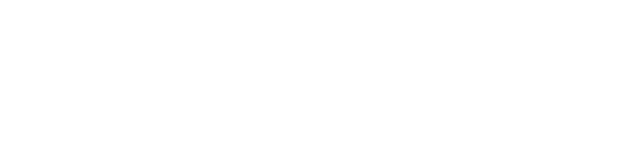
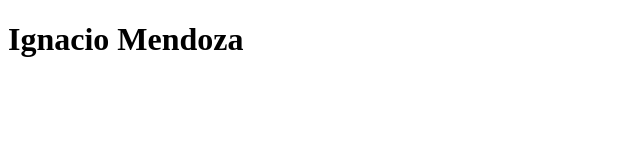
Before and after one commit to Israel2709/git-practice, a plain HTML site: page views/post-detail.html in a window 1280 px wide. Shown: the whole page, without its empty margins (0-640 px from the left). Drawn offline with Linux system fonts and the light colour scheme.

Commit message:
Mi nombre

```diff
--- a/views/post-detail.html
+++ b/views/post-detail.html
@@ -9,7 +9,7 @@
 </head>
 
 <body>
-
+    <h1>Ignacio Mendoza</h1>
 </body>
 
 </html>
```
